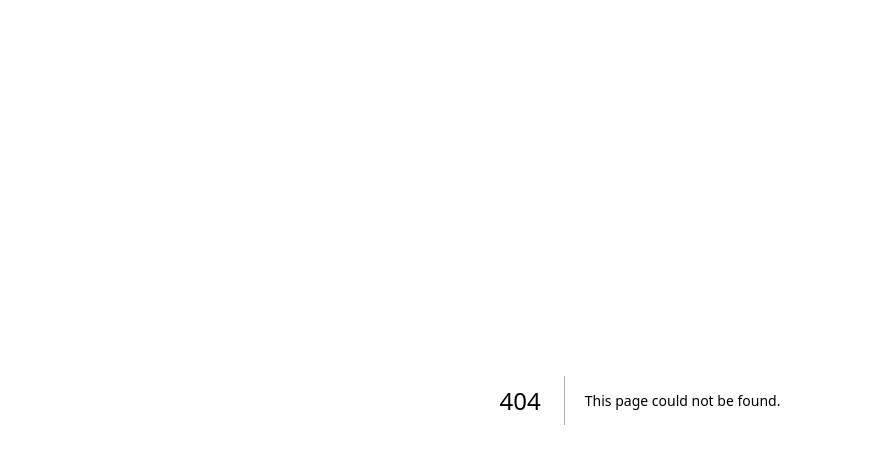
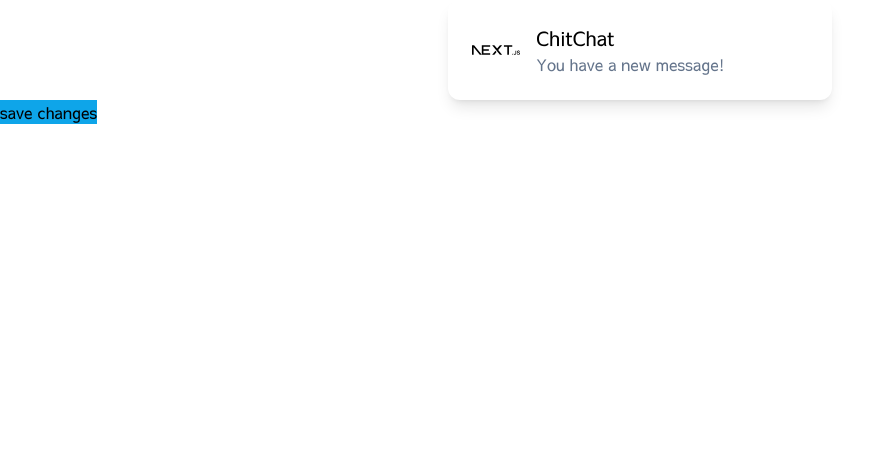
Before and after one commit to XXXXJin/My-portfolio-page, a Next.js app: page /tailwind in a window 1280 px wide. Before the commit this address had no page. Shown: the top 464 px of the page, without its empty margins (0-893 px from the left). Built offline with nearby package versions, Linux system fonts and the light colour scheme.

Commit message:
tailwind練習ページの作成

```diff
--- a/app/page.tsx
+++ b/app/page.tsx
@@ -1,6 +1,7 @@
 export default function LandingPage() {
   return (
     <main>
+
     </main>
   )
 }
--- /dev/null
+++ b/app/tailwind/page.tsx
@@ -0,0 +1,21 @@
+export default function page() {
+  return (
+    <div>
+      <div className="p-6 max-w-sm mx-auto bg-white rounded-xl shadow-lg flex items-center space-x-4">
+        <div className="shrink-0">
+          <img className="h-12 w-12" src="/next.svg" alt="Logo" />
+        </div>
+        <div>
+          <div className="text-xl forn-medium text-black">ChitChat</div>
+          <p className="text-slate-500">You have a new message!</p>
+        </div>
+      </div>
+      <button className="bg-sky-500 hover:bg-sky-700">
+        save changes
+      </button>
+      <ul className="p-6 divide-y divide-slate-200">
+
+      </ul>
+    </div>
+  );
+}
```
Also changed, not shown: app/todos.txt.
